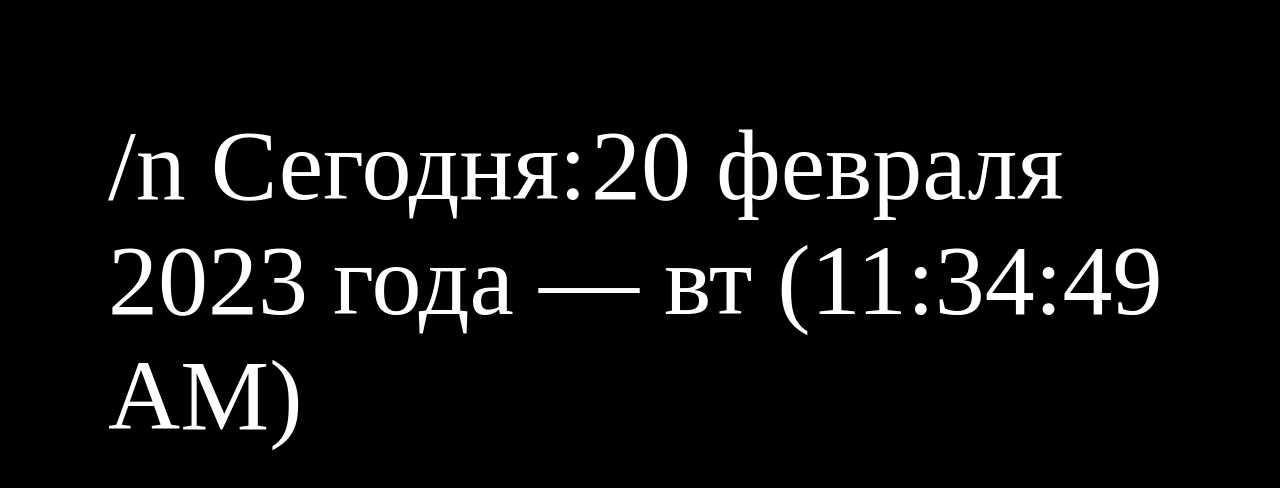
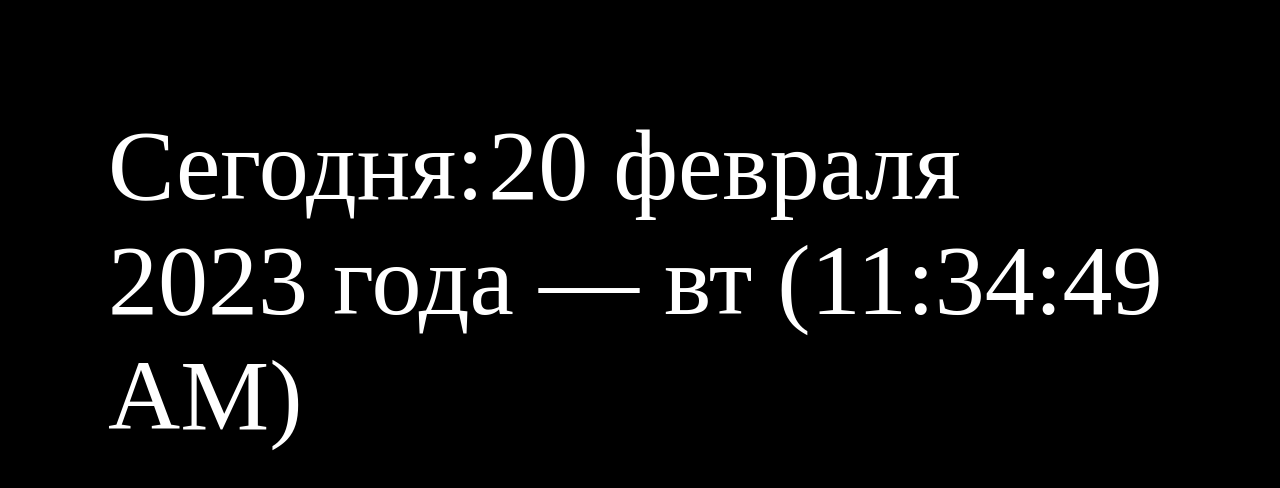
Before and after one commit to Eugeny2010/oovg-time, a plain HTML site: page index.html in a window 1280 px wide. Drawn offline with Linux system fonts and the light colour scheme.

Commit message:
Update index.html

```diff
--- a/index.html
+++ b/index.html
@@ -34,7 +34,8 @@ setInterval(function() {
 
 <body
 <div class="center" style="background-color: #000000; padding:100px; font: Colibri;">
-  <span style="color:#FFFFFF; font-size:100px; font:Colibri;">/n Сегодня:</span>
+  <span style="color:#FFFFFF; font-size:100px; font:Colibri;"></span>
+  <span style="color:#FFFFFF; font-size:100px; font:Colibri;">Сегодня:</span>
   <span style="color:#FFFFFF; font-size:100px; font:Colibri;">
   <script>
       document.write(date+" ");
```
